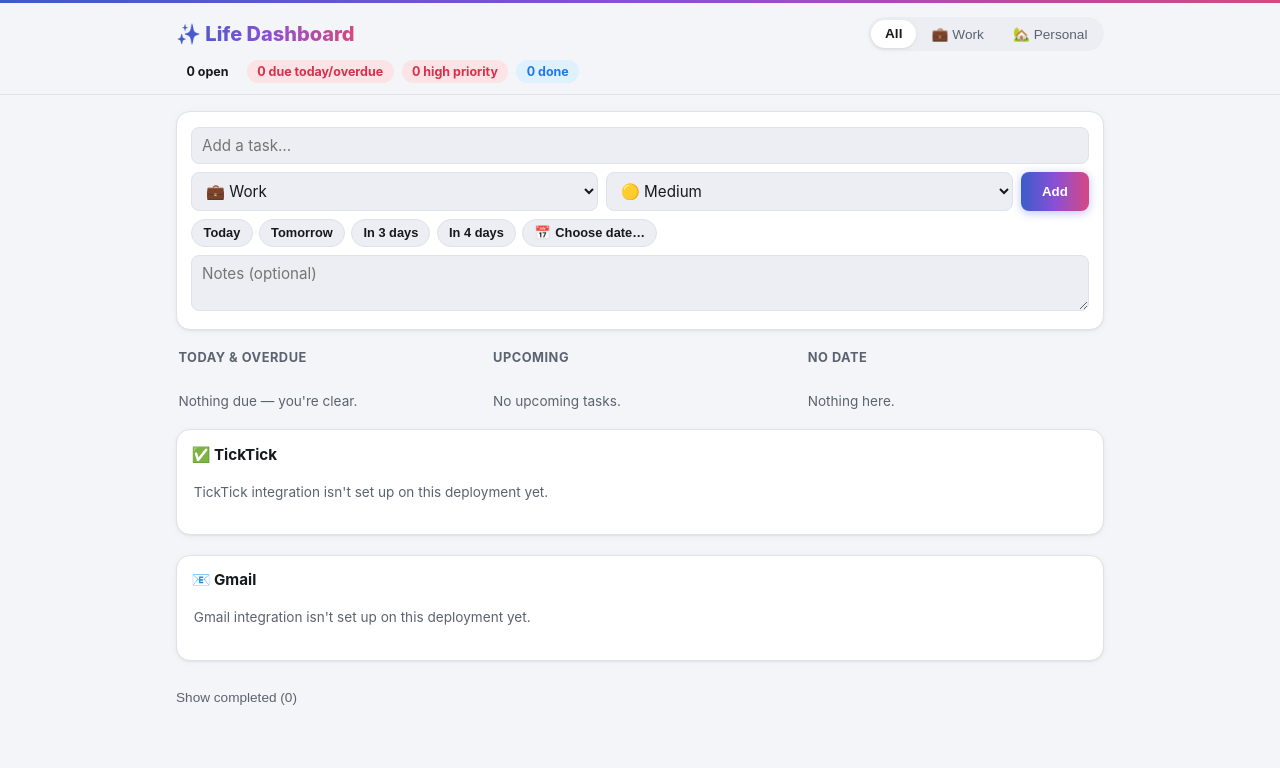
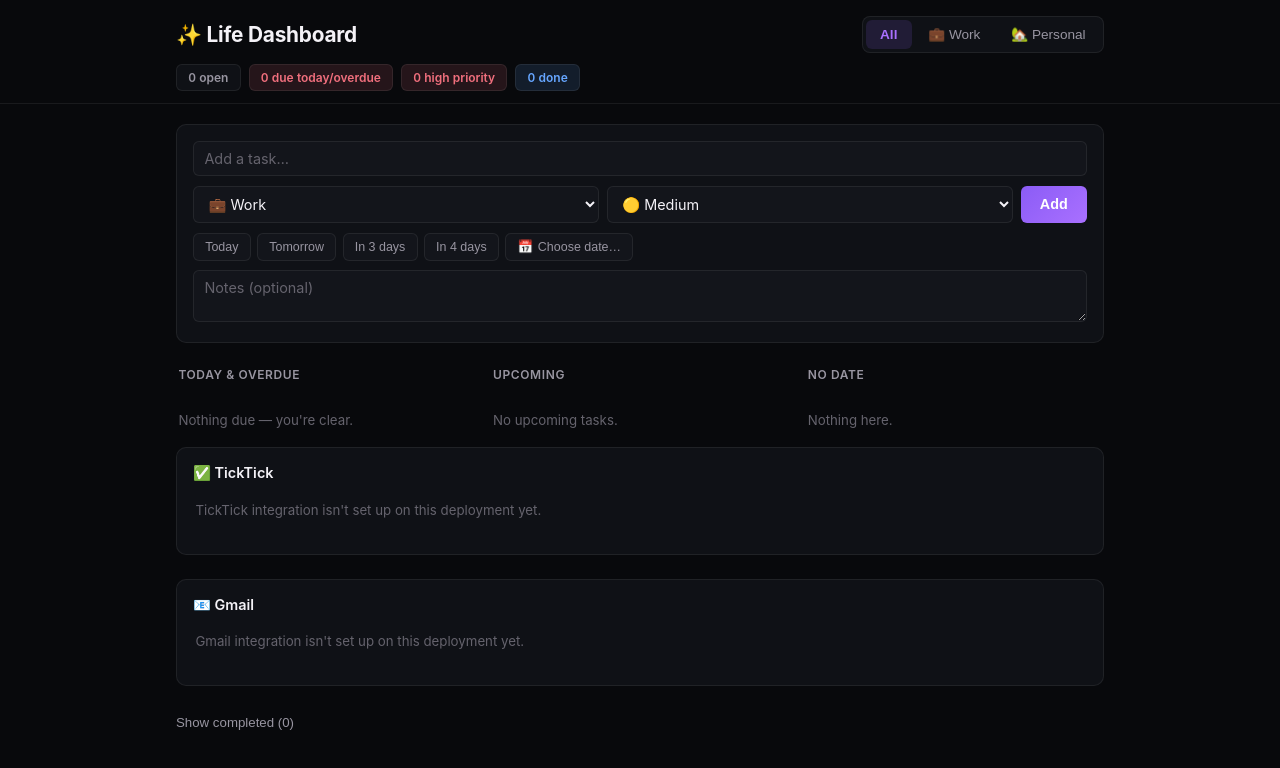
Before and after one commit to maxswilson55/maxwilson-life-dashboard, a plain HTML site: page index.html in a window 1280 px wide. Drawn offline with Linux system fonts and the light colour scheme; no server answers.

Commit message:
Redesign to dark charcoal + purple accent theme, fix priority-class CSS leak

```diff
--- a/app.js
+++ b/app.js
@@ -109,7 +109,7 @@ function renderTaskItem(task) {
   const node = template.content.firstElementChild.cloneNode(true);
   node.dataset.id = task.id;
   node.classList.toggle("is-done", task.done);
-  node.classList.add(`priority-${task.priority}`);
+  node.dataset.priority = task.priority;
 
   const checkbox = node.querySelector('input[type="checkbox"]');
   checkbox.checked = task.done;
--- a/service-worker.js
+++ b/service-worker.js
@@ -1,4 +1,4 @@
-const CACHE_NAME = "life-dashboard-v5";
+const CACHE_NAME = "life-dashboard-v6";
 const ASSETS = [
   "./",
   "./index.html",
--- a/style.css
+++ b/style.css
@@ -1,49 +1,33 @@
 :root {
-  --bg: #f4f5f8;
-  --surface: #ffffff;
-  --surface-2: #eceef3;
-  --text: #16181d;
-  --muted: #5b6270;
-  --border: #dfe2e8;
-  --accent: #3a5ccc;
-  --accent-2: #8a4fd6;
-  --gradient: linear-gradient(90deg, #3a5ccc, #8a4fd6, #d6497f);
-  --high: #d6304a;
-  --high-bg: #fce3e6;
-  --medium: #c07a00;
-  --medium-bg: #fdefd4;
-  --low: #1f7ae0;
-  --low-bg: #dff0ff;
-  --work-bg: #e6e9fb;
-  --work-text: #3f47b8;
-  --personal-bg: #ddf5ea;
-  --personal-text: #14915f;
-  --shadow: 0 1px 2px rgba(20, 22, 30, 0.06), 0 1px 8px rgba(20, 22, 30, 0.04);
-}
+  --bg: #08090c;
+  --surface: #0f1116;
+  --surface-2: #13151b;
+  --surface-hover: #181b22;
+  --text: #f4f2f7;
+  --muted: #9895a1;
+  --muted-2: #65636d;
+  --border: rgba(255, 255, 255, 0.07);
+  --border-strong: rgba(255, 255, 255, 0.12);
+  --border-active: rgba(151, 91, 255, 0.45);
 
-@media (prefers-color-scheme: dark) {
-  :root {
-    --bg: #111318;
-    --surface: #1b1e26;
-    --surface-2: #22252f;
-    --text: #f2f3f6;
-    --muted: #9aa0ab;
-    --border: #2b2f3a;
-    --accent: #7d99ff;
-    --accent-2: #b58bff;
-    --gradient: linear-gradient(90deg, #7d99ff, #b58bff, #ff85ac);
-    --high: #ff7a86;
-    --high-bg: #3d2024;
-    --medium: #f2bd63;
-    --medium-bg: #3b2e17;
-    --low: #7fb4ff;
-    --low-bg: #1c2c45;
-    --work-bg: #262b4a;
-    --work-text: #b3bcff;
-    --personal-bg: #143528;
-    --personal-text: #7fe6bb;
-    --shadow: 0 1px 2px rgba(0, 0, 0, 0.3), 0 1px 8px rgba(0, 0, 0, 0.25);
-  }
+  --accent: #8b5cf6;
+  --accent-bright: #a970ff;
+  --accent-soft: rgba(139, 92, 246, 0.14);
+  --gradient: linear-gradient(135deg, #8b5cf6, #a970ff);
+
+  --high: #f06f7d;
+  --high-bg: rgba(240, 111, 125, 0.13);
+  --medium: #f3b95f;
+  --medium-bg: rgba(243, 185, 95, 0.13);
+  --low: #66a6ff;
+  --low-bg: rgba(102, 166, 255, 0.13);
+
+  --work-bg: rgba(102, 166, 255, 0.13);
+  --work-text: #7fb4ff;
+  --personal-bg: rgba(82, 211, 155, 0.13);
+  --personal-text: #52d39b;
+
+  --shadow: 0 1px 2px rgba(0, 0, 0, 0.3), 0 1px 8px rgba(0, 0, 0, 0.2);
 }
 
 * { box-sizing: border-box; }
@@ -58,26 +42,27 @@ html, body {
 
 body { padding-bottom: 3rem; }
 
+:focus-visible {
+  outline: 2px solid var(--accent-bright);
+  outline-offset: 2px;
+}
+
+@media (prefers-reduced-motion: reduce) {
+  * { transition: none !important; animation: none !important; }
+}
+
 .topbar {
   position: sticky;
   top: 0;
   z-index: 10;
   background: var(--bg);
   border-bottom: 1px solid var(--border);
-  backdrop-filter: blur(8px);
-}
-
-.topbar::before {
-  content: "";
-  display: block;
-  height: 3px;
-  background: var(--gradient);
 }
 
 .topbar-inner {
   max-width: 960px;
   margin: 0 auto;
-  padding: 0.9rem 1rem 0.6rem;
+  padding: 1rem 1rem 0.7rem;
   display: flex;
   align-items: center;
   justify-content: space-between;
@@ -86,38 +71,41 @@ body { padding-bottom: 3rem; }
 }
 
 .topbar h1 {
-  font-size: 1.25rem;
+  font-size: 1.3rem;
   margin: 0;
-  font-weight: 800;
-  background: var(--gradient);
-  -webkit-background-clip: text;
-  background-clip: text;
-  color: transparent;
+  font-weight: 700;
+  color: var(--text);
+  letter-spacing: -0.01em;
 }
 
 .stats-strip {
   max-width: 960px;
   margin: 0 auto;
-  padding: 0 1rem 0.7rem;
+  padding: 0 1rem 0.8rem;
   display: flex;
   gap: 0.5rem;
   flex-wrap: wrap;
+  font-variant-numeric: tabular-nums;
 }
 
 .stat-pill {
-  font-size: 0.78rem;
-  font-weight: 700;
-  padding: 0.25rem 0.65rem;
-  border-radius: 999px;
+  font-size: 0.75rem;
+  font-weight: 600;
+  padding: 0.3rem 0.7rem;
+  border-radius: 6px;
   display: inline-flex;
   align-items: center;
   gap: 0.3rem;
+  background: var(--surface);
+  color: var(--muted);
+  border: 1px solid var(--border);
 }
 
 .scope-tabs {
   display: flex;
-  background: var(--surface-2);
-  border-radius: 999px;
+  background: var(--surface);
+  border: 1px solid var(--border);
+  border-radius: 8px;
   padding: 3px;
   gap: 2px;
 }
@@ -126,32 +114,33 @@ body { padding-bottom: 3rem; }
   border: none;
   background: transparent;
   color: var(--muted);
-  padding: 0.35rem 0.85rem;
-  border-radius: 999px;
+  padding: 0.4rem 0.9rem;
+  border-radius: 6px;
   font-size: 0.85rem;
+  font-weight: 500;
   cursor: pointer;
 }
 
+.scope-tab:hover { color: var(--text); }
+
 .scope-tab.is-active {
-  background: var(--surface);
-  color: var(--text);
-  box-shadow: var(--shadow);
+  background: var(--accent-soft);
+  color: var(--accent-bright);
   font-weight: 600;
 }
 
 .content {
   max-width: 960px;
   margin: 0 auto;
-  padding: 1rem;
+  padding: 1.25rem 1rem;
 }
 
 .quick-add {
   background: var(--surface);
   border: 1px solid var(--border);
-  border-radius: 14px;
-  padding: 0.9rem;
-  margin-bottom: 1.25rem;
-  box-shadow: var(--shadow);
+  border-radius: 10px;
+  padding: 1rem;
+  margin-bottom: 1.5rem;
 }
 
 #task-form input[type="text"],
@@ -160,24 +149,35 @@ body { padding-bottom: 3rem; }
 #task-form input[type="date"] {
   background: var(--surface-2);
   border: 1px solid var(--border);
-  border-radius: 8px;
+  border-radius: 6px;
   color: var(--text);
-  padding: 0.5rem 0.6rem;
-  font-size: 0.95rem;
+  padding: 0.5rem 0.65rem;
+  font-size: 0.9rem;
   font-family: inherit;
+}
+
+#task-form input[type="text"]:focus,
+#task-form textarea:focus,
+#task-form select:focus {
+  border-color: var(--border-active);
+}
+
+#task-form input::placeholder,
+#task-form textarea::placeholder {
+  color: var(--muted-2);
 }
 
 #task-title {
   width: 100%;
-  margin-bottom: 0.5rem;
-  font-size: 1rem;
+  margin-bottom: 0.6rem;
+  font-size: 0.95rem;
 }
 
 .quick-add-row {
   display: flex;
   gap: 0.5rem;
   flex-wrap: wrap;
-  margin-bottom: 0.5rem;
+  margin-bottom: 0.6rem;
 }
 
 .quick-add-row select {
@@ -190,18 +190,18 @@ body { padding-bottom: 3rem; }
   background: var(--gradient);
   color: white;
   border: none;
-  border-radius: 8px;
-  padding: 0.5rem 1.3rem;
-  font-weight: 700;
+  border-radius: 6px;
+  padding: 0.5rem 1.2rem;
+  font-weight: 600;
+  font-size: 0.9rem;
   cursor: pointer;
-  box-shadow: 0 2px 10px rgba(58, 92, 204, 0.35);
 }
 
-.quick-add-row button:hover { filter: brightness(1.06); }
+.quick-add-row button:hover { filter: brightness(1.08); }
 
 .date-row {
   position: relative;
-  margin-bottom: 0.5rem;
+  margin-bottom: 0.6rem;
 }
 
 .date-chips {
@@ -213,20 +213,20 @@ body { padding-bottom: 3rem; }
 .date-chip {
   border: 1px solid var(--border);
   background: var(--surface-2);
-  color: var(--text);
-  font-size: 0.8rem;
-  font-weight: 600;
+  color: var(--muted);
+  font-size: 0.78rem;
+  font-weight: 500;
   padding: 0.35rem 0.7rem;
-  border-radius: 999px;
+  border-radius: 6px;
   cursor: pointer;
 }
 
-.date-chip:hover { border-color: var(--accent); }
+.date-chip:hover { color: var(--text); border-color: var(--border-strong); }
 
 .date-chip.is-active {
-  background: var(--accent);
-  border-color: var(--accent);
-  color: white;
+  background: var(--accent-soft);
+  border-color: var(--border-active);
+  color: var(--accent-bright);
 }
 
 .date-chip-pick {
@@ -259,44 +259,46 @@ body { padding-bottom: 3rem; }
 .gmail-section {
   background: var(--surface);
   border: 1px solid var(--border);
-  border-radius: 14px;
-  padding: 0.9rem;
-  margin-bottom: 1.25rem;
-  box-shadow: var(--shadow);
+  border-radius: 10px;
+  padding: 1rem;
+  margin-bottom: 1.5rem;
 }
 
 .gmail-header {
   display: flex;
   align-items: center;
   gap: 0.6rem;
-  margin-bottom: 0.4rem;
+  margin-bottom: 0.5rem;
 }
 
 .gmail-header h2 {
-  font-size: 0.95rem;
+  font-size: 0.9rem;
+  font-weight: 600;
   margin: 0;
   flex: 1;
+  color: var(--text);
 }
 
 .gmail-connect-btn {
   background: var(--gradient);
   color: white;
   border: none;
-  border-radius: 8px;
+  border-radius: 6px;
   padding: 0.4rem 0.9rem;
-  font-weight: 700;
-  font-size: 0.85rem;
+  font-weight: 600;
+  font-size: 0.82rem;
   cursor: pointer;
 }
 
 .gmail-item { align-items: center; }
 
 .gmail-reason-badge {
-  font-size: 0.68rem;
-  font-weight: 700;
+  font-size: 0.66rem;
+  font-weight: 600;
   text-transform: uppercase;
-  padding: 0.1rem 0.45rem;
-  border-radius: 999px;
+  letter-spacing: 0.03em;
+  padding: 0.15rem 0.5rem;
+  border-radius: 5px;
   flex: 0 0 auto;
   background: var(--medium-bg);
   color: var(--medium);
@@ -307,7 +309,7 @@ body { padding-bottom: 3rem; }
 .gmail-from { color: var(--muted); }
 
 .gmail-open-link {
-  color: var(--accent);
+  color: var(--accent-bright);
   text-decoration: none;
   font-size: 0.78rem;
 }
@@ -322,18 +324,18 @@ body { padding-bottom: 3rem; }
 }
 
 .gmail-add-btn {
-  border: 1px solid var(--accent);
-  color: var(--accent);
+  border: 1px solid var(--border-strong);
+  color: var(--text);
   background: transparent;
-  border-radius: 999px;
+  border-radius: 6px;
   padding: 0.3rem 0.7rem;
   font-size: 0.78rem;
-  font-weight: 700;
+  font-weight: 600;
   cursor: pointer;
   white-space: nowrap;
 }
 
-.gmail-add-btn:hover { background: var(--accent); color: white; }
+.gmail-add-btn:hover { border-color: var(--border-active); color: var(--accent-bright); }
 
 .gmail-add-btn.is-added {
   border-color: var(--personal-text);
@@ -351,7 +353,7 @@ body { padding-bottom: 3rem; }
   border-radius: 6px;
 }
 
-.gmail-dismiss-btn:hover { background: var(--surface-2); color: var(--high); }
+.gmail-dismiss-btn:hover { background: var(--surface-hover); color: var(--high); }
 
 .board {
   display: grid;
@@ -364,11 +366,12 @@ body { padding-bottom: 3rem; }
 }
 
 .column h2 {
-  font-size: 0.8rem;
+  font-size: 0.75rem;
+  font-weight: 600;
   text-transform: uppercase;
-  letter-spacing: 0.04em;
+  letter-spacing: 0.05em;
   color: var(--muted);
-  margin: 0 0 0.5rem 0.15rem;
+  margin: 0 0 0.6rem 0.15rem;
 }
 
 .task-list {
@@ -381,8 +384,8 @@ body { padding-bottom: 3rem; }
 }
 
 .empty-hint {
-  color: var(--muted);
-  font-size: 0.85rem;
+  color: var(--muted-2);
+  font-size: 0.83rem;
   padding: 0.4rem 0.15rem;
 }
 
@@ -392,33 +395,31 @@ body { padding-bottom: 3rem; }
   gap: 0.6rem;
   background: var(--surface);
   border: 1px solid var(--border);
-  border-left: 4px solid var(--border);
-  border-radius: 10px;
+  border-left: 2px solid var(--border);
+  border-radius: 8px;
   padding: 0.6rem 0.7rem;
-  box-shadow: var(--shadow);
-  transition: transform 0.12s ease, box-shadow 0.12s ease;
+  transition: background-color 0.12s ease, border-color 0.12s ease;
 }
 
 .task:hover {
-  transform: translateY(-1px);
-  box-shadow: 0 4px 16px rgba(20, 22, 30, 0.1);
+  background: var(--surface-hover);
 }
 
-.task.priority-high { border-left-color: var(--high); }
-.task.priority-medium { border-left-color: var(--medium); }
-.task.priority-low { border-left-color: var(--low); }
+.task[data-priority="high"] { border-left-color: var(--high); }
+.task[data-priority="medium"] { border-left-color: var(--medium); }
+.task[data-priority="low"] { border-left-color: var(--low); }
 
-.task.is-done { opacity: 0.55; }
+.task.is-done { opacity: 0.5; }
 .task.is-done .task-title { text-decoration: line-through; }
 
 .task-check input { display: none; }
 
 .checkmark {
   display: block;
-  width: 20px;
-  height: 20px;
+  width: 18px;
+  height: 18px;
   border-radius: 50%;
-  border: 2px solid var(--border);
+  border: 1.5px solid var(--border-strong);
   margin-top: 0.1rem;
   cursor: pointer;
   position: relative;
@@ -435,8 +436,8 @@ body { padding-bottom: 3rem; }
   position: absolute;
   left: 5px;
   top: 2px;
-  width: 6px;
-  height: 10px;
+  width: 5px;
+  height: 9px;
   border: solid white;
   border-width: 0 2px 2px 0;
   transform: rotate(45deg);
@@ -452,17 +453,18 @@ body { padding-bottom: 3rem; }
 }
 
 .task-title {
-  font-size: 0.95rem;
+  font-size: 0.9rem;
   word-break: break-word;
+  color: var(--text);
 }
 
 .priority-badge, .category-badge {
-  font-size: 0.68rem;
-  font-weight: 700;
+  font-size: 0.66rem;
+  font-weight: 600;
   text-transform: uppercase;
   letter-spacing: 0.03em;
-  padding: 0.1rem 0.45rem;
-  border-radius: 999px;
+  padding: 0.12rem 0.5rem;
+  border-radius: 5px;
   flex: 0 0 auto;
 }
 
@@ -478,8 +480,9 @@ body { padding-bottom: 3rem; }
   gap: 0.5rem;
   flex-wrap: wrap;
   color: var(--muted);
-  font-size: 0.78rem;
-  margin-top: 0.2rem;
+  font-size: 0.76rem;
+  margin-top: 0.25rem;
+  font-variant-numeric: tabular-nums;
 }
 
 .task-due.is-overdue { color: var(--high); font-weight: 600; }
@@ -496,7 +499,7 @@ body { padding-bottom: 3rem; }
   flex: 0 0 auto;
 }
 
-.task-delete:hover { background: var(--surface-2); color: var(--high); }
+.task-delete:hover { background: var(--surface-hover); color: var(--high); }
 
 .completed-section {
   margin-top: 1.5rem;
@@ -506,10 +509,12 @@ body { padding-bottom: 3rem; }
   border: none;
   background: none;
   color: var(--muted);
-  font-size: 0.85rem;
+  font-size: 0.83rem;
   cursor: pointer;
   padding: 0.3rem 0;
 }
+
+.link-btn:hover { color: var(--text); }
 
 .completed-section .task-list {
   margin-top: 0.6rem;
```
Also changed, not shown: index.html (+1 -1 lines), icon.svg, manifest.json.
